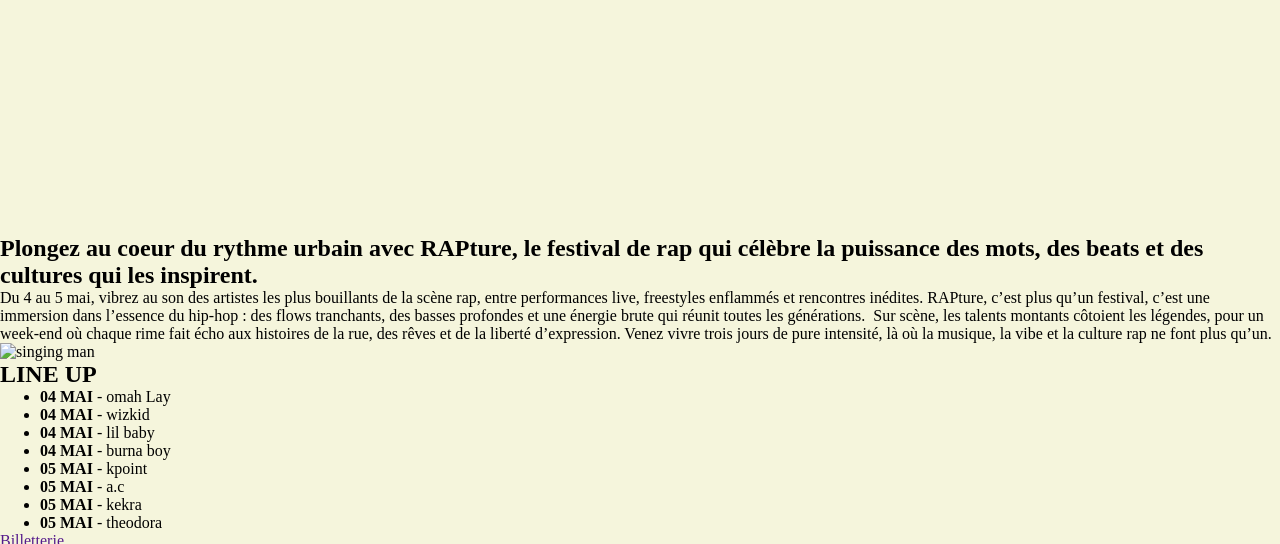
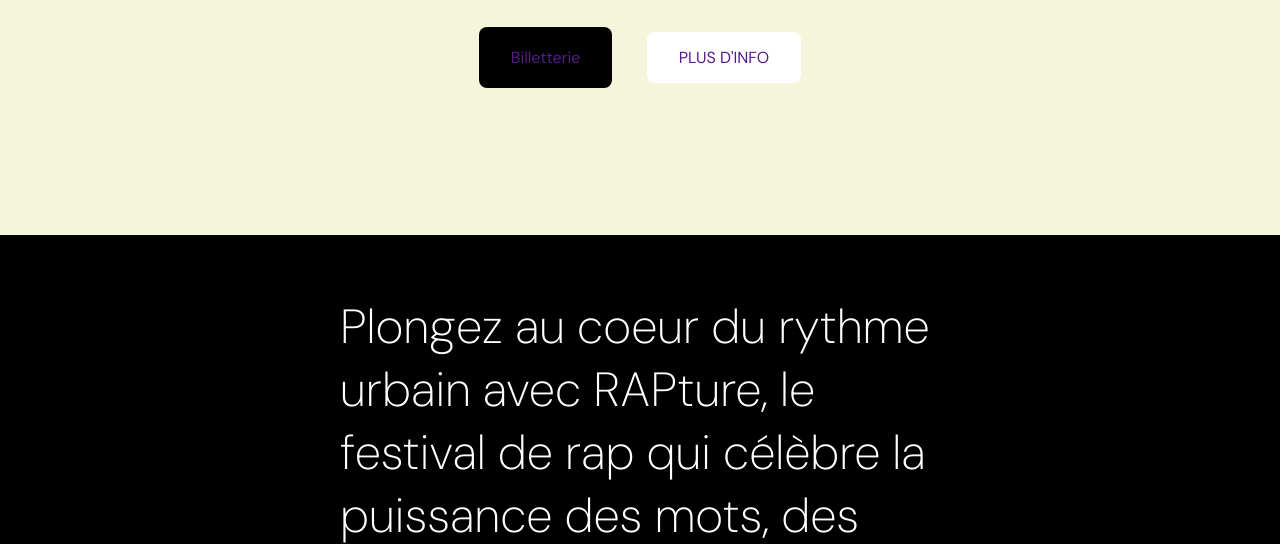
Before and after one commit to zehrayildiz2025/renduCSS, a plain HTML site: page index.html in a window 1280 px wide. Shown: the part 565-1109 px from the top of the page. Drawn offline with Linux system fonts and the light colour scheme.

Commit message:
morning modification

```diff
--- a/index.html
+++ b/index.html
@@ -6,6 +6,9 @@
     <meta name="viewport" content="width=device-width, initial-scale=1.0">
     <title>Rapture</title>
     <link rel="stylesheet" href="style.css">
+    <link rel="preconnect" href="https://fonts.googleapis.com">
+<link rel="preconnect" href="https://fonts.gstatic.com" crossorigin>
+<link href="https://fonts.googleapis.com/css2?family=Caveat:wght@400..700&family=DM+Sans:ital,opsz,wght@0,9..40,100..1000;1,9..40,100..1000&family=Quicksand:wght@300..700&family=Roboto:ital,wght@0,100..900;1,100..900&display=swap" rel="stylesheet">
 </head>
 
 <body>
@@ -29,7 +32,7 @@
                     <a href="">CALENDRIER</a>
                 </li>
                 <li>
-                    <a href="">A PROPOS</a>
+                    <a href="">À PROPOS</a>
                 </li>
             </ul>
         </nav>
@@ -45,9 +48,9 @@
                     LYON - PARC DE GERLAND
                     7EME
                 </h2>
-                <div class="boutonDeux">
-                    <a href="">Billetterie</a>
-                    <a href="">PLUS D’INFO</a>
+                <div class="button">
+                    <a href="" class="buttonUn">Billetterie</a>
+                    <a href="" class="buttonDeux">PLUS D'INFO</a>
                 </div>
             </div>
         </section>
@@ -56,6 +59,7 @@
     <main>
         <!-- Description section -->
         <section class="description">
+            <div class="desc_text">
             <h2>
                 Plongez au coeur du rythme urbain
                 avec RAPture, le festival de rap qui célèbre
@@ -65,22 +69,24 @@
             <p>
                 Du 4 au 5 mai, vibrez au son des artistes les plus bouillants de la scène rap, entre
                 performances live, freestyles enflammés et rencontres inédites.
-                RAPture, c’est plus qu’un festival, c’est une immersion dans l’essence du hip-hop : des flows
+                RAPture, c'est plus qu'un festival, c'est une immersion dans l'essence du hip-hop : des flows
                 tranchants, des basses profondes et une énergie brute qui réunit toutes les générations.
                 Sur scène, les talents montants côtoient les légendes, pour un week-end où chaque rime fait
-                écho aux histoires de la rue, des rêves et de la liberté d’expression.
+                écho aux histoires de la rue, des rêves et de la liberté d'expression.
                 Venez vivre trois jours de pure intensité, là où la musique, la vibe et la culture rap ne font plus
-                qu’un.
+                qu'un.
             </p>
+            </div>
         </section>
 
 
         <!-- Section singing man image -->
-        <section>
+        <section class="singing_man">
             <img src="Assets/section-img.png" alt="singing man">
         </section>
         <!-- Line up section, ul li with a button -->
-        <section>
+        <section class="line-up">
+            <div class="artist">
             <h2>LINE UP</h2>
             <ul>
 
@@ -92,17 +98,21 @@
                 <li> <strong>05 MAI</strong> - a.c</li>
                 <li> <strong>05 MAI</strong> - kekra</li>
                 <li> <strong>05 MAI</strong> - theodora</li>
+                <li></li>
 
             </ul>
-            <a href="">Billetterie</a>
+            <div id="ticket"><a href="">Billetterie</a></div>
+            </div>
         </section>
         <!-- Section bannière -->
         <section class="banniere">
+            <div class="ads">
             <img src="Assets/spotify.png" alt="Spotify">
             <img src="Assets/applemusic.png" alt="AppleMusic">
             <img src="Assets/uber.png" alt="Uber">
             <img src="Assets/deezer.png" alt="Deezer">
             <img src="Assets/motorola.png" alt="Motorola">
+            </div>
         </section>
         <!-- Section Contactez-nous form-->
         <section>
--- a/style.css
+++ b/style.css
@@ -1,7 +1,7 @@
 * {
     text-decoration: none;
     margin: 0;
-    font-family: 'DM Sans' arial;
+    font-family: "DM Sans", sans-serif;
 }
 
 body {
@@ -35,6 +35,7 @@ nav {
     }
 
 }
+
 .navy {
     padding: 50px;
     margin-right: 20px;
@@ -53,6 +54,7 @@ nav {
     h1 {
         font-size: 140px;
         font-style: 'regular';
+
         span {
             font-size: 53px;
         }
@@ -61,9 +63,33 @@ nav {
     h2 {
         font-size: 28px;
         font-style: bold;
+        margin-bottom: 50px;
     }
 
-    .boutonDeux {}
+    .buttonUn {
+        background-color: black;
+        padding: 20px 32px;
+        border-radius: 8px;
+        margin-right: 15px;
+    }
+
+    .buttonUn {
+        a {
+            color: white;
+        }
+    }
+
+    .buttonDeux {
+        background-color: white;
+        padding: 15px 32px;
+        border-radius: 8px;
+        margin-top: 40px;
+        margin-left: 15px;
+
+        a {
+            color: black;
+        }
+    }
 
 
 }
@@ -76,8 +102,87 @@ nav {
 
 }
 
+.description {
+    background-color: black;
+    color: white;
+    padding: 60px;
+
+    h2 {
+        font-size: 48px;
+        font-style: normal;
+        font-weight: 250;
+        margin-bottom: 50px;
+    }
+
+    p {
+        font-size: 20px;
+        margin-top: 20px;
+    }
+
+    .desc_text {
+        width: 600px;
+        margin: auto;
+    }
+}
+
+.line-up {
+    /* text-align: center; */
+    background-color: black;
+    color: white;
+    padding: 100px 100px;
+    font-weight: bold;
+    text-transform: uppercase;
+
+    h2 {
+        margin-bottom: 50px;
+        text-align: center;
+        font-size: 36px;
+    }
+
+    ul {
+        margin-bottom: 50px;
+        list-style: none;
+        font-size: 28px;
+    }
+
+    li {
+        border-top: 2px dashed rgba(255, 255, 255, 0.893);
+    }
+
+    #ticket {
+        text-align: center;
+
+        a {
+            color: black;
+        }
+    }
+
+    a {
+        background-color: white;
+        padding: 15px 32px;
+        border-radius: 8px;
+        margin-top: 40px;
+        margin-left: 15px;
+    }
+
+    .artist {
+        width: 600px;
+        margin: auto;
+    }
+}
+
+.singing_man {
+    img {
+        width: 100%;
+    }
+}
+
 .banniere {
     background-image: url(Assets/banniere-logo.png);
+    height: 50vh;
+    background-repeat: no-repeat;
+    background-size: cover;
+    text-align: center;
 }
 
 .formUn div {
```
